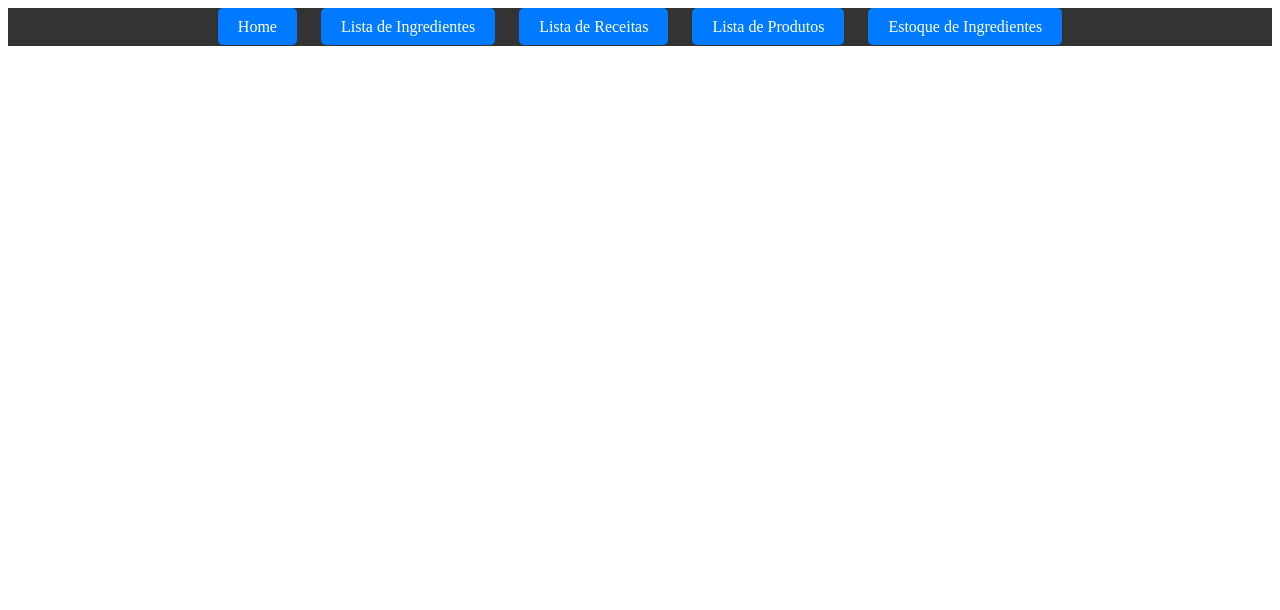
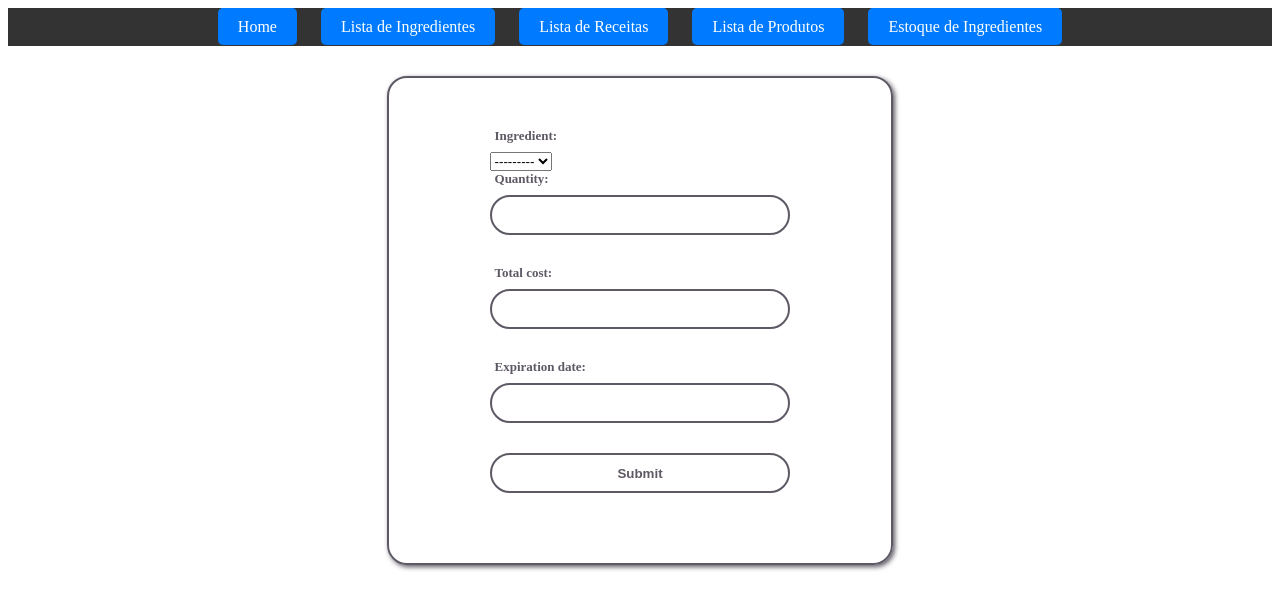
Before and after one commit to douglasrdv/inventory_manager, a Django app: template thelirios/myapp/templates/add_ingredient_to_inventory.html in a window 1280 px wide. Shown: the top 610 px of the page. Run offline with Django 4.2, Linux system fonts and the light colour scheme; the template is opened without the code that fills it: values that come from a table or form of the project are taken from there, others are empty.

Commit message:
feat: Add form to add ingredient to inventory

```diff
--- a/thelirios/myapp/models.py
+++ b/thelirios/myapp/models.py
@@ -81,7 +81,7 @@ class IngredientToInventory(models.Model):
             return 0
 
 
-    def add_ingredients(self):
+    def add_ingredients_to_inventory(self):
         inventory_item = IngredientInventory.objects.filter(ingredient=self.ingredient).first()
 
         if not inventory_item:
--- a/thelirios/myapp/templates/add_ingredient_to_inventory.html
+++ b/thelirios/myapp/templates/add_ingredient_to_inventory.html
@@ -10,6 +10,14 @@
 </head>
 <body>
     {% include 'header.html' %}
-
+    <div class="form-cont">
+        <div class="registration-form">
+            <form action="/inventory/add-ingredients" method="post">
+                {% csrf_token %}
+                {{ form }}
+                <input type="submit" value="Submit">
+            </form>
+        </div>
+    </div>
 </body>
 </html>
--- a/thelirios/myapp/views.py
+++ b/thelirios/myapp/views.py
@@ -192,9 +192,9 @@ def add_ingredients_to_inventory(request):
         if form.is_valid():
             new_ingredient_to_inventory = form.save()
             new_ingredient_to_inventory.add_ingredients_to_inventory()
-            return redirect('add_ingredient_to_inventory.html')
+            return redirect('ingredient_inventory.html')
 
     else:
         form = IngredientToInventoryForm()
 
-    return render(request, 'add_ingredient_to_inventory.html', {'form': form})
+    return render(request, 'ingredient_inventory.html', {'form': form})
```
